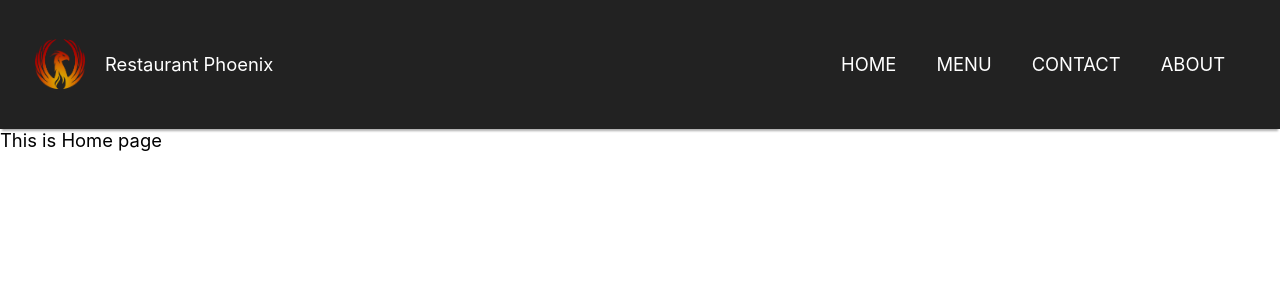
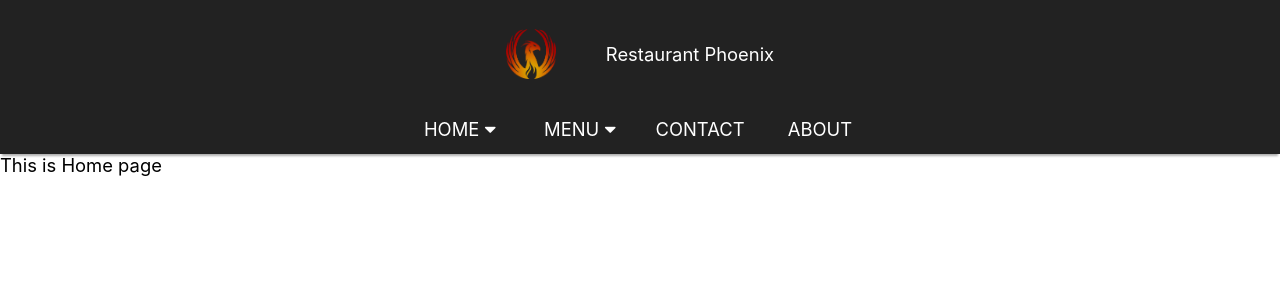
Before and after one commit to ObradovicNikola/navbar-react, a React (Create React App) app: page / in a window 1280 px wide. Shown: the top 300 px of the page. Built offline with nearby package versions, Linux system fonts and the light colour scheme.

Commit message:
Initial commit

```diff
--- a/src/components/Navbar.js
+++ b/src/components/Navbar.js
@@ -1,14 +1,28 @@
 import React, { Component } from 'react'
-import { Link } from 'react-router-dom'
 import './componentsStyles/Navbar.css'
-
+import { NavLink } from 'react-router-dom'
 export default class Navbar extends Component {
     constructor() {
         super()
 
         this.state = {
-            mobileMenuShow: false
+            mobileMenuShow: false,
+            unhover: ''
         }
+    }
+
+    navClicked = (navCleaned) => {
+        this.setState({
+            unhover: 'no-hover'
+        })
+        setTimeout(navCleaned, 500);
+    }
+
+    navCleaned = () => {
+        this.setState({
+            unhover: ''
+        })
+        console.log('nav cleaned')
     }
 
     toggleMenu = () => {
@@ -16,6 +30,7 @@ export default class Navbar extends Component {
     }
 
     closeMenu = () => {
+        this.navClicked(this.navCleaned)
         this.setState({ mobileMenuShow: false })
     }
 
@@ -25,33 +40,70 @@ export default class Navbar extends Component {
             menu = "menu menu-mobile animated fadeInDown"
         else menu = "menu"
         return (
-            <nav>
-                <div style={{ display: 'flex' }}>
-                    <div className="logo">
-                        <Link to="/" className="nav-link" onClick={this.closeMenu}>
+            <nav id="navigation">
+                <div className="logo-container" style={{}}>
+                    <div className="logo" id="logo">
+                        <NavLink to="/" className="nav-link" onClick={this.closeMenu}>
                             <img src={`${process.env.PUBLIC_URL}/images/phoenixLogo.png`} width="50" height="50" alt="logo" />
                             <p>Restaurant Phoenix</p>
-                        </Link>
+                        </NavLink>
                     </div>
                     <div className="burger" onClick={this.toggleMenu}>
                         <i className="fas fa-bars"></i>
                     </div>
                 </div>
+                <div className="menu-container">
                     <ul className={menu}>
+                        <li className={this.state.unhover}>
+                            <div className="nav-dropdown">HOME <i className="fas fa-caret-down"></i></div>
+                            <div className="sub-transit">
+                                <ul className="sub-menu-home" >
                                     <li>
-                        <Link to="/" className="nav-link" onClick={this.closeMenu}>HOME</Link>
+                                        <NavLink to="/" exact={true} className="nav-link" activeClassName='is-active' onClick={this.closeMenu}>HOME 1</NavLink>
                                     </li>
                                     <li>
-                        <Link to="/menu" className="nav-link" onClick={this.closeMenu}>MENU</Link>
+                                        <NavLink to="/" exact={true} className="nav-link" activeClassName='is-active' onClick={this.closeMenu}>HOME 2</NavLink>
+                                    </li>
+                                </ul>
+                            </div>
+                        </li>
+                        <li className={this.state.unhover}>
+                            <div className="nav-dropdown">MENU <i className="fas fa-caret-down"></i></div>
+                            <ul className="sub-menu-menu">
+                                <li>
+                                    <NavLink to="/menu" activeClassName='is-active' className="nav-link" onClick={this.closeMenu}>MENU 1</NavLink>
                                 </li>
                                 <li>
-                        <Link to="/contact" className="nav-link" onClick={this.closeMenu}>CONTACT</Link>
+                                    <div to="/menu" className="nav-dropdown">MENU 2 <i className="fas fa-caret-right"></i></div>
+                                    <ul className="sub-sub-menu-menu">
+                                        <li>
+                                            <NavLink to="/menu" activeClassName='is-active' className="nav-link" onClick={this.closeMenu}>SPRING</NavLink>
                                         </li>
                                         <li>
-                        <Link to="/about" className="nav-link" onClick={this.closeMenu}>ABOUT</Link>
+                                            <NavLink to="/menu" activeClassName='is-active' className="nav-link" onClick={this.closeMenu}>SUMMER</NavLink>
+                                        </li>
+                                        <li>
+                                            <NavLink to="/menu" activeClassName='is-active' className="nav-link" onClick={this.closeMenu}>AUTUMN</NavLink>
+                                        </li>
+                                        <li>
+                                            <NavLink to="/menu" activeClassName='is-active' className="nav-link" onClick={this.closeMenu}>WINTER</NavLink>
                                         </li>
                                     </ul>
-            </nav>
+                                </li>
+                                <li>
+                                    <NavLink to="/menu" activeClassName='is-active' className="nav-link" onClick={this.closeMenu}>MENU 3</NavLink>
+                                </li>
+                            </ul>
+                        </li>
+                        <li>
+                            <NavLink to="/contact" className="nav-link" activeClassName='is-active' onClick={this.closeMenu}>CONTACT</NavLink>
+                        </li>
+                        <li>
+                            <NavLink to="/about" className="nav-link" activeClassName='is-active' onClick={this.closeMenu}>ABOUT</NavLink>
+                        </li>
+                    </ul>
+                </div>
+            </nav >
         )
     }
 }
--- a/src/components/componentsStyles/Navbar.css
+++ b/src/components/componentsStyles/Navbar.css
@@ -2,13 +2,17 @@ nav {
   background: #222222;
   color: white;
   width: 100vw;
-  padding: 15px;
+  padding: 15px 15px 0 15px;
   display: -webkit-box;
   display: -ms-flexbox;
   display: flex;
-  -webkit-box-pack: justify;
-      -ms-flex-pack: justify;
-          justify-content: space-between;
+  -webkit-box-orient: vertical;
+  -webkit-box-direction: normal;
+      -ms-flex-direction: column;
+          flex-direction: column;
+  -webkit-box-pack: center;
+      -ms-flex-pack: center;
+          justify-content: center;
   -ms-flex-line-pack: center;
       align-content: center;
   -webkit-box-shadow: 0 4px 2px -2px #afafaf;
@@ -18,39 +22,126 @@ nav {
           box-sizing: border-box;
 }
 
-.logo {
-  margin: auto;
-  padding: 10px;
+nav .logo-container {
+  display: -webkit-box;
+  display: -ms-flexbox;
+  display: flex;
+  -webkit-box-pack: center;
+      -ms-flex-pack: center;
+          justify-content: center;
+  margin: 0;
 }
 
-nav .menu {
-  padding: 10px;
-  margin: auto 10px auto auto;
-}
-
-nav .menu li {
-  list-style: none;
-  display: inline;
-  margin: 10px;
-  padding: 5px;
-}
-
-.nav-link {
-  text-decoration: none;
-  color: unset;
-  padding: 5px;
-}
-
-.logo .nav-link {
+nav .logo .nav-link {
   display: -webkit-box;
   display: -ms-flexbox;
   display: flex;
   padding: 10px;
 }
 
-.logo img {
+nav .logo img {
+  margin: auto 50px auto 0px;
+}
+
+.menu-container {
+  display: -webkit-box;
+  display: -ms-flexbox;
+  display: flex;
+}
+
+nav .menu {
+  padding: 10px 10px 0 10px;
   margin: auto;
-  margin-right: 20px;
+  display: -webkit-inline-box;
+  display: -ms-inline-flexbox;
+  display: inline-flex;
+}
+
+.menu .is-active {
+  color: lightblue;
+}
+
+nav .menu li {
+  list-style: none;
+  height: 50px;
+  line-height: 50px;
+  text-align: center;
+  background: #222222;
+  width: 120px;
+  display: inline-block;
+}
+
+.menu li * {
+  padding: 0;
+}
+
+.menu .sub-transit {
+  background: red;
+  overflow: hidden;
+  max-height: 0px;
+}
+
+.menu li:not(.no-hover):hover .sub-transit {
+  max-height: 20vh;
+  -webkit-transition: max-height .6s linear;
+  transition: max-height .6s linear;
+}
+
+.menu .sub-menu-menu {
+  visibility: hidden;
+  opacity: 0;
+}
+
+.menu li:not(.no-hover):hover .sub-menu-menu {
+  display: block;
+  visibility: visible;
+  opacity: 1;
+  -webkit-transition: visibility 0s, opacity 0.5s linear;
+  transition: visibility 0s, opacity 0.5s linear;
+}
+
+.menu .sub-menu-menu li {
+  display: -webkit-box;
+  display: -ms-flexbox;
+  display: flex;
+  -webkit-box-pack: center;
+      -ms-flex-pack: center;
+          justify-content: center;
+  display: inline-block;
+  position: relative;
+  z-index: 1;
+}
+
+.menu .sub-menu-menu .sub-sub-menu-menu {
+  display: -webkit-box;
+  display: -ms-flexbox;
+  display: flex;
+  -webkit-box-orient: vertical;
+  -webkit-box-direction: normal;
+      -ms-flex-direction: column;
+          flex-direction: column;
+  position: absolute;
+  top: 0;
+  left: 0;
+  visibility: hidden;
+  opacity: 0;
+  -webkit-transition: all 0s linear;
+  transition: all 0s linear;
+}
+
+.menu .sub-menu-menu li:not(.no-hover):hover .sub-sub-menu-menu {
+  top: 0;
+  left: 100%;
+  visibility: visible;
+  opacity: 1;
+  -webkit-transition: left 1s, visibility 0s, opacity 0.5s linear;
+  transition: left 1s, visibility 0s, opacity 0.5s linear;
+}
+
+nav .nav-link {
+  text-decoration: none;
+  color: white;
+  padding: 5px;
 }
 
 nav .menu li .nav-link {
@@ -83,12 +174,12 @@ nav .menu li .nav-link:hover::after {
           transform: scaleX(1);
 }
 
-.burger {
+nav .burger {
   margin: auto;
   display: none;
 }
 
-.fa-bars {
+nav .fa-bars {
   font-size: 2rem;
 }
 
@@ -104,7 +195,7 @@ nav .menu li .nav-link:hover::after {
     position: absolute;
     top: 100%;
   }
-  .burger {
+  nav .burger {
     display: block;
   }
   nav {
--- a/src/components/componentsStyles/Navbar.scss
+++ b/src/components/componentsStyles/Navbar.scss
@@ -2,47 +2,129 @@ nav {
     background: #222222;
     color: white;
     width: 100vw;
-    padding: 15px;
+    padding: 15px 15px 0 15px;
     display: flex;
-    justify-content: space-between;
+    flex-direction: column;
+    justify-content: center;
     align-content: center;
     box-shadow: 0 4px 2px -2px rgb(175, 175, 175);
     position: relative;
     box-sizing: border-box;
 }
 
-.logo {
-    margin: auto;
+// LOGO
+nav .logo-container {
+    display: flex;
+    justify-content: center;
+    margin: 0;
+}
+
+nav .logo .nav-link {
+    display: flex;
     padding: 10px;
 }
 
+nav .logo img {
+    margin: auto 50px auto 0px;
+}
+
+// NAVIGATION MENU
+.menu-container {
+    display: flex;
+}
+
 nav .menu {
-    padding: 10px;
-    margin: auto 10px auto auto;
+    padding: 10px 10px 0 10px;
+    margin: auto;
+    display: inline-flex;
+}
+
+.menu .is-active {
+    color: lightblue;
 }
 
 nav .menu li {
     list-style: none;
-    display: inline;
-    margin: 10px;
+    height: 50px;
+    line-height: 50px;
+    text-align: center;
+    background: #222222;
+    width: 120px;
+    display: inline-block;
+}
+
+.menu li * {
+    padding: 0;
+}
+
+// .menu .sub-menu-home li {
+//     max-height: 0;
+// }
+
+// .menu li:hover .sub-menu-home li {
+//     max-height: 10vh;
+// }
+
+.menu .sub-transit {
+    background: red;
+    overflow: hidden;
+    max-height: 0px;
+}
+
+.menu li:not(.no-hover):hover .sub-transit {
+    max-height: 20vh;
+    transition: max-height .6s linear;
+
+}
+
+.menu .sub-menu-menu {
+    visibility: hidden;
+    opacity: 0;
+}
+
+.menu li:not(.no-hover):hover .sub-menu-menu {
+    display: block;
+    visibility: visible;
+    opacity: 1;
+    transition: visibility 0s, opacity 0.5s linear;
+}
+
+.menu .sub-menu-menu li {
+    display: flex;
+    justify-content: center;
+    display: inline-block;
+    position: relative;
+    z-index: 1;
+}
+
+.menu .sub-menu-menu .sub-sub-menu-menu {
+    display: flex;
+    flex-direction: column;
+    position: absolute;
+    top: 0;
+    left: 0;
+    visibility: hidden;
+    opacity: 0;
+    transition: all 0s linear;
+}
+
+.menu .sub-menu-menu li:not(.no-hover):hover .sub-sub-menu-menu {
+    top: 0;
+    left: 100%;
+    visibility: visible;
+    opacity: 1;
+    transition: left 1s, visibility 0s, opacity 0.5s linear;
+}
+
+nav .nav-link {
+    text-decoration: none;
+    color: white;
     padding: 5px;
 }
 
-.nav-link {
-    text-decoration: none;
-    color: unset;
-    padding: 5px;
-}
-
-.logo .nav-link {
-    display: flex;
-    padding: 10px;
-}
-
-.logo img {
-    margin: auto;
-    margin-right: 20px;
-}
+// nav .nav-dropdown {
+//     padding: 0;
+// }
 
 nav .menu li .nav-link {
     position: relative;
@@ -76,12 +158,12 @@ nav .menu li .nav-link:hover::after {
     transform: scaleX(1);
 }
 
-.burger {
+nav .burger {
     margin: auto;
     display: none;
 }
 
-.fa-bars {
+nav .fa-bars {
     font-size: 2rem;
 }
 
@@ -100,7 +182,7 @@ nav .menu li .nav-link:hover::after {
         top: 100%;
     }
 
-    .burger {
+    nav .burger {
         display: block;
     }
 
--- a/src/index.css
+++ b/src/index.css
@@ -6,7 +6,8 @@
   -ms-user-select: none;
   user-select: none;
 
-  font-size:calc(12px + .5vw);
+  font-size: calc(12px + .5vw);
+  box-sizing: border-box;
 }
 
 body {
```
Also changed, not shown: 1 other file (tests, documents, lock files or other folders). Lines whose indentation alone changed are shown as unchanged.
